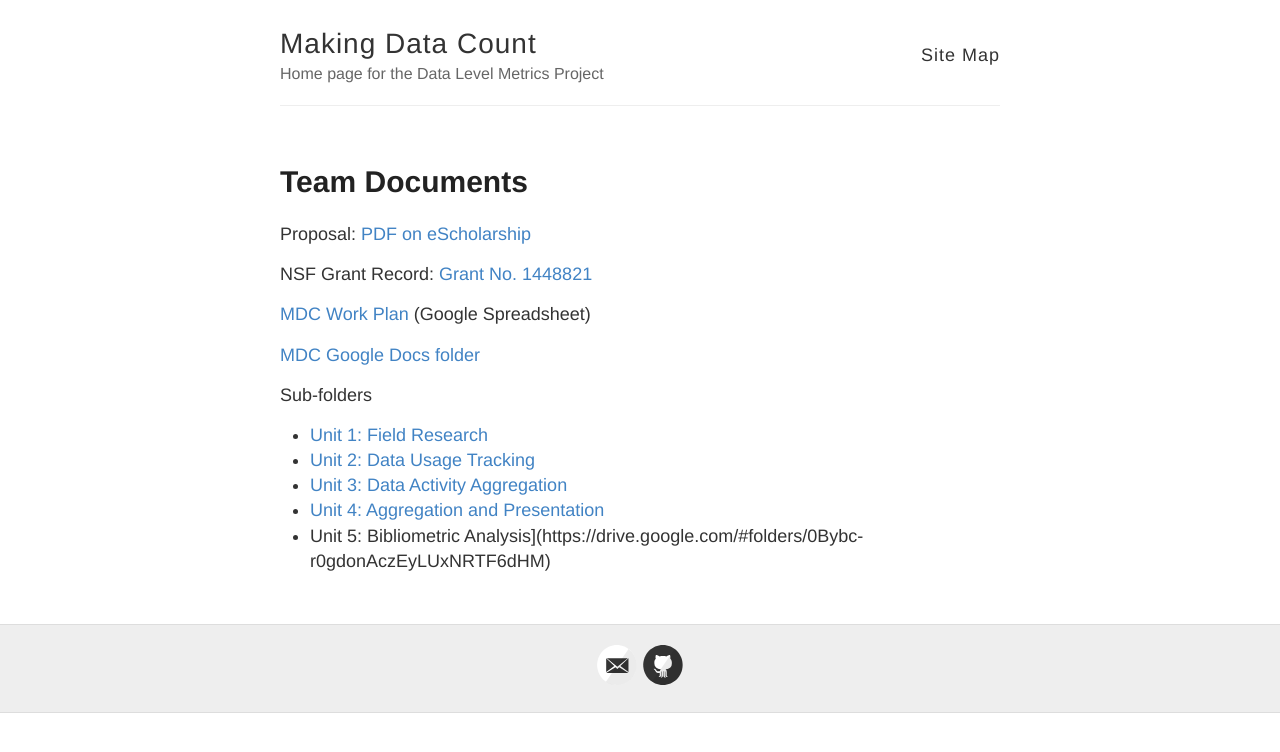
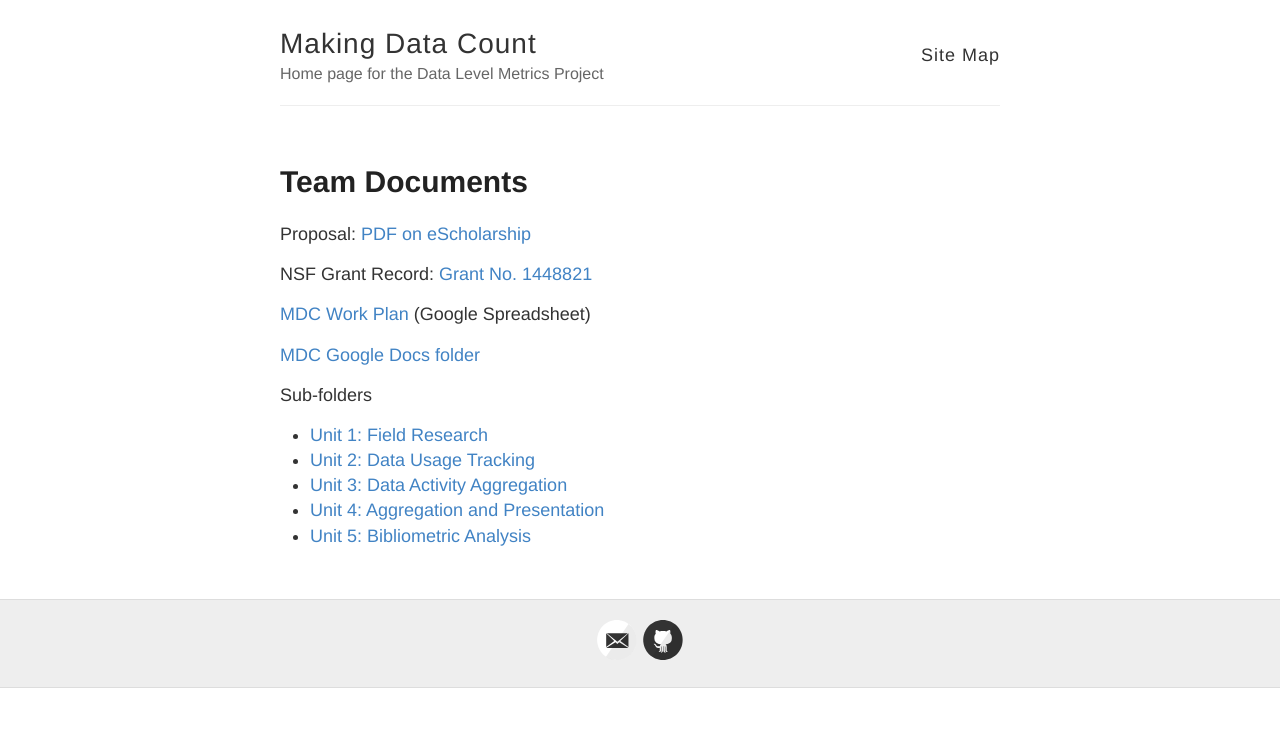
Before and after one commit to lagotto/MDC, a Jekyll site: the page built from teamdocs.md, in a window 1280 px wide. Shown: the top 752 px of the page. Built offline with Jekyll 4.4.1, drawn with Linux system fonts in a browser that asks for light colours.

Commit message:
Update teamdocs.md

```diff
--- a/teamdocs.md
+++ b/teamdocs.md
@@ -18,4 +18,4 @@
 * [Unit 2: Data Usage Tracking](https://drive.google.com/#folders/0Bybc-r0gdonARkRYN2lNNWV5Tzg)
 * [Unit 3: Data Activity Aggregation](https://drive.google.com/#folders/0Bybc-r0gdonAS19RZ05yVEpSalk)
 * [Unit 4: Aggregation and Presentation](https://drive.google.com/#folders/0Bybc-r0gdonAZi0wd1JMenhUT2M)
-* Unit 5: Bibliometric Analysis](https://drive.google.com/#folders/0Bybc-r0gdonAczEyLUxNRTF6dHM)
+* [Unit 5: Bibliometric Analysis](https://drive.google.com/#folders/0Bybc-r0gdonAczEyLUxNRTF6dHM)
```
